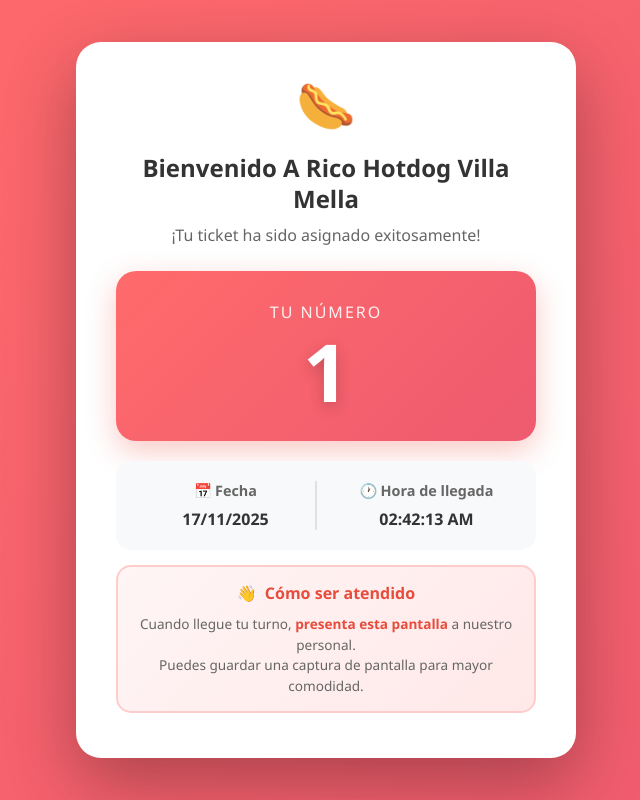
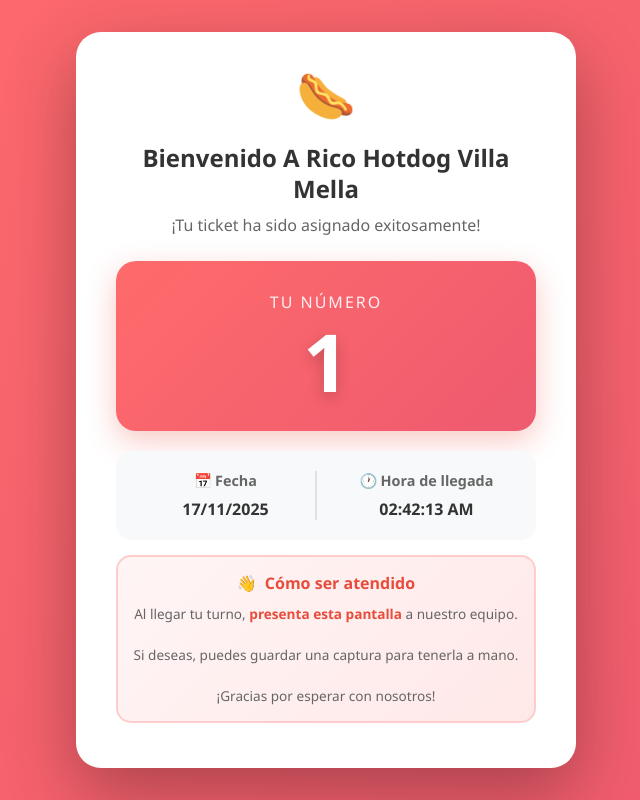
Before and after one commit to draramirezr/ticket-ricohotdog, a Flask app: page /ticket in a window 1280 px wide. Shown: the whole page, without its empty margins (314-954 px from the left). Run offline with Flask 3, Linux system fonts and the light colour scheme.

Commit message:
Actualizar mensaje de instrucciones con texto mÃ¡s amigable

```diff
--- a/templates/ticket.html
+++ b/templates/ticket.html
@@ -366,8 +366,9 @@
                 <span>Cómo ser atendido</span>
             </div>
             <div class="info-box-content">
-                Cuando llegue tu turno, <strong>presenta esta pantalla</strong> a nuestro personal.<br>
-                Puedes guardar una captura de pantalla para mayor comodidad.
+                Al llegar tu turno, <strong>presenta esta pantalla</strong> a nuestro equipo.<br><br>
+                Si deseas, puedes guardar una captura para tenerla a mano.<br><br>
+                ¡Gracias por esperar con nosotros!
             </div>
         </div>
     </div>
```
